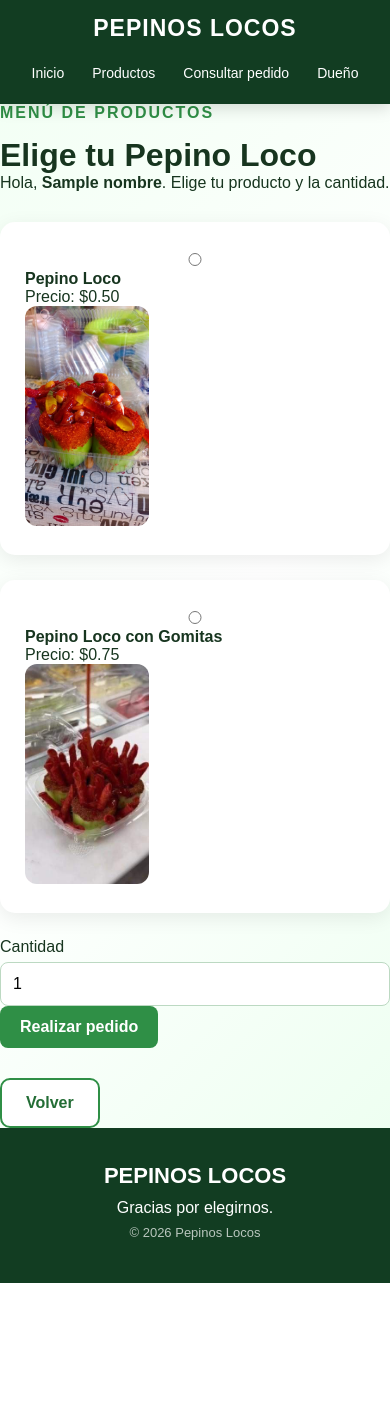
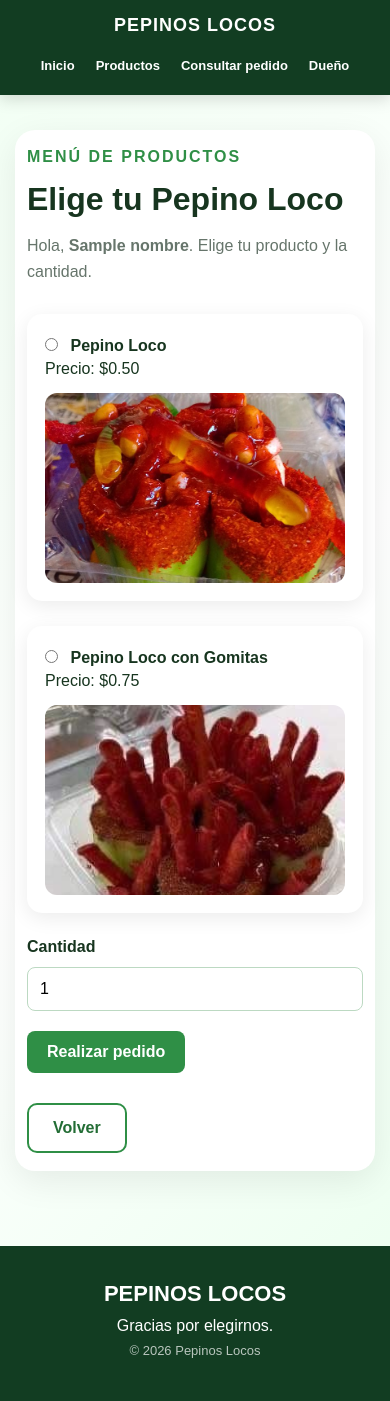
Before and after one commit to borjamarcela166-jpg/pepinos-locos, a Flask app: template templates/index.html in a window 390 px wide. Before the commit the page ends 1283 px from the top, so only its background shows below. Run offline with Flask 3, Linux system fonts and the light colour scheme; the template is opened without the code that fills it: most values are stand-ins (such as "Sample title", 1, 10 or a date in 2020).

Commit message:
Update estilo.css

```diff
--- a/static/estilo.css
+++ b/static/estilo.css
@@ -8,23 +8,20 @@
     padding: 0;
 }
 
+html {
+    scroll-behavior: smooth;
+}
 
 body {
-
     font-family: Arial, Helvetica, sans-serif;
-
-    background:
-        linear-gradient(
-            135deg,
-            #f1fff3,
-            #ffffff,
-            #eaffee
-        );
-
+    background: linear-gradient(
+        135deg,
+        #f1fff3,
+        #ffffff,
+        #eaffee
+    );
     color: #17351f;
-
     min-height: 100vh;
-
 }
 
 
@@ -33,59 +30,44 @@ body {
 ========================================= */
 
 .barra {
-
     width: 100%;
-
     background: #123d22;
-
     color: white;
 
     display: flex;
-
     justify-content: space-between;
-
     align-items: center;
 
     padding: 18px 7%;
 
     position: sticky;
+    top: 0;
+    left: 0;
 
-    top: 0;
+    z-index: 9999;
 
-    z-index: 1000;
-
-    box-shadow:
-        0 4px 15px rgba(0, 0, 0, 0.15);
-
+    box-shadow: 0 4px 15px rgba(0, 0, 0, 0.15);
 }
 
-
 .logo {
-
+    color: white;
     font-size: 23px;
-
     font-weight: bold;
-
     letter-spacing: 1px;
-
+    white-space: nowrap;
 }
 
-
 nav {
-
     display: flex;
-
     gap: 8px;
-
     align-items: center;
-
+    justify-content: center;
 }
 
-
 nav a {
+    display: inline-block;
 
     color: white;
-
     text-decoration: none;
 
     padding: 10px 15px;
@@ -93,16 +75,25 @@ nav a {
     border-radius: 8px;
 
     font-size: 15px;
+    font-weight: bold;
 
     transition: 0.3s;
+}
 
+nav a:hover {
+    background: #2f8f46;
 }
 
 
-nav a:hover {
+/* =========================================
+   CONTENIDO GENERAL
+========================================= */
 
-    background: #2f8f46;
+.contenido-pagina {
+    width: 100%;
+    min-height: 600px;
 
+    padding: 60px 20px;
 }
 
 
@@ -111,31 +102,22 @@ nav a:hover {
 ========================================= */
 
 .principal {
-
     min-height: 600px;
 
     display: flex;
-
     justify-content: space-between;
-
     align-items: center;
 
     gap: 60px;
 
     padding: 70px 10%;
-
 }
 
-
 .contenido-principal {
-
     max-width: 600px;
-
 }
 
-
 .pequeno {
-
     color: #2f8f46;
 
     font-weight: bold;
@@ -143,12 +125,9 @@ nav a:hover {
     letter-spacing: 2px;
 
     margin-bottom: 15px;
-
 }
 
-
 .contenido-principal h1 {
-
     font-size: 72px;
 
     line-height: 0.95;
@@ -156,19 +135,13 @@ nav a:hover {
     color: #123d22;
 
     margin-bottom: 25px;
-
 }
 
-
 .contenido-principal h1 span {
-
     color: #3c9f51;
-
 }
 
-
 .descripcion {
-
     font-size: 20px;
 
     line-height: 1.6;
@@ -178,7 +151,6 @@ nav a:hover {
     max-width: 500px;
 
     margin-bottom: 30px;
-
 }
 
 
@@ -187,18 +159,14 @@ nav a:hover {
 ========================================= */
 
 .botones-inicio {
-
     display: flex;
 
     gap: 15px;
 
     flex-wrap: wrap;
-
 }
 
-
 .boton-principal {
-
     display: inline-block;
 
     background: #2f8f46;
@@ -216,21 +184,15 @@ nav a:hover {
     transition: 0.3s;
 
     border: none;
-
 }
 
-
 .boton-principal:hover {
-
     background: #236d35;
 
     transform: translateY(-2px);
-
 }
 
-
 .boton-secundario {
-
     display: inline-block;
 
     background: white;
@@ -248,14 +210,10 @@ nav a:hover {
     border: 2px solid #2f8f46;
 
     transition: 0.3s;
-
 }
 
-
 .boton-secundario:hover {
-
     background: #eaffee;
-
 }
 
 
@@ -264,7 +222,6 @@ nav a:hover {
 ========================================= */
 
 .tarjeta-pepino {
-
     width: 330px;
 
     min-height: 360px;
@@ -287,14 +244,10 @@ nav a:hover {
     justify-content: center;
 
     align-items: center;
-
 }
 
-
 .circulo-pepino {
-
     width: 180px;
-
     height: 180px;
 
     border-radius: 50%;
@@ -304,7 +257,6 @@ nav a:hover {
     display: flex;
 
     align-items: center;
-
     justify-content: center;
 
     font-size: 90px;
@@ -314,27 +266,20 @@ nav a:hover {
     color: #2f8f46;
 
     margin-bottom: 25px;
-
 }
 
-
 .tarjeta-pepino h2 {
-
     color: #123d22;
 
     font-size: 28px;
 
     margin-bottom: 10px;
-
 }
 
-
 .tarjeta-pepino p {
-
     color: #66756b;
 
     line-height: 1.5;
-
 }
 
 
@@ -343,29 +288,22 @@ nav a:hover {
 ========================================= */
 
 .seccion-productos {
-
     text-align: center;
 
     padding: 70px 8%;
 
     background: white;
-
 }
 
-
 .seccion-productos h2 {
-
     font-size: 38px;
 
     color: #123d22;
 
     margin-bottom: 40px;
-
 }
 
-
 .tarjetas-productos {
-
     display: flex;
 
     justify-content: center;
@@ -375,7 +313,6 @@ nav a:hover {
     flex-wrap: wrap;
 
     margin-bottom: 35px;
-
 }
 
 
@@ -384,7 +321,6 @@ nav a:hover {
 ========================================= */
 
 .tarjeta-producto {
-
     width: 320px;
 
     background: #f6fff7;
@@ -396,22 +332,16 @@ nav a:hover {
     padding: 20px;
 
     transition: 0.3s;
-
 }
 
-
 .tarjeta-producto:hover {
-
     transform: translateY(-5px);
 
     box-shadow:
         0 10px 25px rgba(35, 109, 53, 0.12);
-
 }
 
-
 .imagen-producto {
-
     width: 100%;
 
     height: 220px;
@@ -421,91 +351,36 @@ nav a:hover {
     border-radius: 15px;
 
     margin-bottom: 20px;
-
 }
 
-
 .imagen-producto img {
-
     width: 100%;
 
     height: 100%;
 
     object-fit: cover;
-
 }
 
-
 .tarjeta-producto h3 {
-
     color: #123d22;
 
     font-size: 22px;
 
     margin-bottom: 12px;
-
 }
 
-
 .tarjeta-producto p {
-
     color: #66756b;
 
     line-height: 1.5;
 
     margin-bottom: 15px;
-
 }
 
-
 .tarjeta-producto strong {
-
     font-size: 25px;
 
     color: #2f8f46;
-
-}
-
-
-/* =========================================
-   PIE DE PÁGINA
-========================================= */
-
-footer {
-
-    background: #123d22;
-
-    color: white;
-
-    text-align: center;
-
-    padding: 35px 20px;
-
-}
-
-
-footer h3 {
-
-    font-size: 22px;
-
-    margin-bottom: 10px;
-
-}
-
-
-footer p {
-
-    margin-bottom: 8px;
-
-}
-
-
-.copyright {
-
-    opacity: 0.7;
-
-    font-size: 13px;
-
 }
 
 
@@ -514,17 +389,25 @@ footer p {
 ========================================= */
 
 form {
-
     max-width: 600px;
 
     margin: 30px auto;
-
 }
 
+label {
+    display: block;
+
+    margin-top: 15px;
+
+    margin-bottom: 5px;
+
+    font-weight: bold;
+
+    color: #17351f;
+}
 
 input,
 select {
-
     width: 100%;
 
     padding: 12px;
@@ -537,24 +420,20 @@ select {
 
     font-size: 16px;
 
+    background: white;
 }
-
 
 input:focus,
 select:focus {
-
     outline: none;
 
     border-color: #2f8f46;
 
     box-shadow:
         0 0 0 3px rgba(47, 143, 70, 0.12);
-
 }
 
-
 button {
-
     background: #2f8f46;
 
     color: white;
@@ -573,22 +452,59 @@ button {
 
     transition: 0.3s;
 
+    margin-top: 20px;
 }
 
-
 button:hover {
-
     background: #236d35;
 
+    transform: translateY(-1px);
 }
 
 
 /* =========================================
-   TARJETAS GENERALES
+   TARJETA DEL FORMULARIO
 ========================================= */
 
+.tarjeta-formulario {
+    max-width: 750px;
+
+    margin: 0 auto;
+
+    background: white;
+
+    padding: 35px;
+
+    border-radius: 20px;
+
+    box-shadow:
+        0 10px 35px rgba(0, 0, 0, 0.08);
+}
+
+.texto-formulario {
+    color: #66756b;
+
+    line-height: 1.6;
+
+    margin: 15px 0;
+}
+
+
+/* =========================================
+   PRODUCTOS DEL MENÚ
+========================================= */
+
+.productos {
+    display: flex;
+
+    justify-content: center;
+
+    gap: 30px;
+
+    flex-wrap: wrap;
+}
+
 .producto {
-
     background: white;
 
     max-width: 700px;
@@ -601,11 +517,19 @@ button:hover {
 
     box-shadow:
         0 5px 20px rgba(0, 0, 0, 0.08);
-
 }
 
+.productos .producto {
+    width: 320px;
 
-.producto img {
+    margin: 10px;
+
+    text-align: center;
+}
+
+.producto img,
+.productos .producto img {
+    width: 100%;
 
     max-width: 100%;
 
@@ -615,6 +539,28 @@ button:hover {
 
     border-radius: 12px;
 
+    display: block;
+
+    margin-top: 15px;
+}
+
+
+/* =========================================
+   RADIO BUTTONS
+========================================= */
+
+input[type="radio"] {
+    width: auto;
+
+    margin-right: 8px;
+
+    accent-color: #2f8f46;
+}
+
+.producto label {
+    cursor: pointer;
+
+    margin-top: 0;
 }
 
 
@@ -623,16 +569,12 @@ button:hover {
 ========================================= */
 
 .factura-body {
-
     background: #eef8f0;
 
     padding: 30px 15px;
-
 }
 
-
 .factura {
-
     max-width: 750px;
 
     margin: auto;
@@ -645,123 +587,84 @@ button:hover {
 
     box-shadow:
         0 10px 35px rgba(0, 0, 0, 0.1);
-
 }
 
-
 .factura-encabezado {
-
     text-align: center;
 
     margin-bottom: 25px;
-
 }
 
-
 .factura-encabezado h1 {
-
     color: #123d22;
-
 }
 
-
 .factura-encabezado p {
-
     color: #66756b;
-
 }
 
-
 .factura-info {
-
     display: flex;
 
     justify-content: space-between;
 
     gap: 20px;
-
 }
 
-
 .factura-info div {
-
     display: flex;
 
     flex-direction: column;
 
     gap: 5px;
-
 }
 
-
 .factura-info span {
-
     color: #777;
 
     font-size: 14px;
-
 }
 
-
 .linea {
-
     height: 1px;
 
     background: #dce9df;
 
     margin: 25px 0;
-
 }
 
-
 .factura h2 {
-
     color: #123d22;
 
     margin: 20px 0 10px;
-
 }
 
-
 .datos p {
-
     margin: 8px 0;
-
 }
 
-
 .factura table {
-
     width: 100%;
 
     border-collapse: collapse;
 
     margin-top: 15px;
-
 }
-
 
 .factura th,
 .factura td {
-
     padding: 12px;
 
     border-bottom: 1px solid #ddd;
 
     text-align: left;
-
 }
 
-
 .factura th {
-
     background: #f0faf2;
-
 }
 
-
 .total {
-
     display: flex;
 
     justify-content: space-between;
@@ -775,12 +678,9 @@ button:hover {
     padding-top: 20px;
 
     border-top: 2px solid #2f8f46;
-
 }
 
-
 .agradecimiento {
-
     text-align: center;
 
     color: #66756b;
@@ -788,21 +688,14 @@ button:hover {
     margin: 30px 0;
 
     line-height: 1.5;
-
 }
 
-
 .botones {
-
     text-align: center;
-
 }
 
-
 .botones a {
-
     text-decoration: none;
-
 }
 
 
@@ -811,59 +704,124 @@ button:hover {
 ========================================= */
 
 .confirmado {
-
     color: #2f8f46;
 
     font-weight: bold;
-
 }
 
-
 .pendiente {
-
     color: #c47b00;
 
     font-weight: bold;
-
 }
 
 
 /* =========================================
-   PRODUCTOS DEL MENÚ DEL CLIENTE
+   TABLAS DEL ADMIN
 ========================================= */
 
-.productos {
+table {
+    width: 100%;
 
-    display: flex;
+    border-collapse: collapse;
 
-    justify-content: center;
+    margin: 20px 0;
 
-    gap: 30px;
+    background: white;
+}
 
-    flex-wrap: wrap;
+th,
+td {
+    padding: 12px;
 
+    border-bottom: 1px solid #ddd;
+
+    text-align: left;
+}
+
+th {
+    background: #123d22;
+
+    color: white;
+}
+
+tr:hover {
+    background: #f6fff7;
 }
 
 
-.productos .producto {
+/* =========================================
+   MENSAJES DE ERROR
+========================================= */
 
-    width: 320px;
+.error {
+    color: #b42318;
 
-    margin: 10px;
+    background: #fff1f0;
+
+    border: 1px solid #f5c2c0;
+
+    padding: 12px;
+
+    border-radius: 8px;
+
+    margin: 15px 0;
+
+    font-weight: bold;
+}
+
+
+/* =========================================
+   MENSAJES DE ÉXITO
+========================================= */
+
+.exito {
+    color: #236d35;
+
+    background: #eaffee;
+
+    border: 1px solid #b9dfc0;
+
+    padding: 12px;
+
+    border-radius: 8px;
+
+    margin: 15px 0;
+
+    font-weight: bold;
+}
+
+
+/* =========================================
+   PIE DE PÁGINA
+========================================= */
+
+footer {
+    background: #123d22;
+
+    color: white;
 
     text-align: center;
 
+    padding: 35px 20px;
+
+    margin-top: 40px;
 }
 
+footer h3 {
+    font-size: 22px;
 
-.productos .producto img {
+    margin-bottom: 10px;
+}
 
-    width: 100%;
+footer p {
+    margin-bottom: 8px;
+}
 
-    height: 220px;
+.copyright {
+    opacity: 0.7;
 
-    object-fit: cover;
-
+    font-size: 13px;
 }
 
 
@@ -873,99 +831,130 @@ button:hover {
 
 @media (max-width: 800px) {
 
-
     .barra {
+        position: relative;
 
         flex-direction: column;
 
         gap: 15px;
 
         padding: 15px;
-
     }
 
+    .logo {
+        font-size: 20px;
+    }
 
     nav {
+        width: 100%;
 
         flex-wrap: wrap;
 
         justify-content: center;
 
+        gap: 5px;
     }
 
-
     nav a {
-
         font-size: 14px;
 
         padding: 8px 10px;
-
     }
 
-
     .principal {
-
         flex-direction: column;
 
         text-align: center;
 
         padding: 50px 20px;
-
     }
 
-
     .contenido-principal h1 {
-
         font-size: 52px;
-
     }
 
-
     .descripcion {
-
         margin-left: auto;
 
         margin-right: auto;
-
     }
 
-
     .botones-inicio {
-
         justify-content: center;
-
     }
 
-
     .tarjeta-pepino {
-
         width: 100%;
 
         max-width: 330px;
-
     }
 
-
     .tarjeta-producto {
-
         width: 100%;
 
         max-width: 350px;
-
     }
 
+    .contenido-pagina {
+        padding: 35px 15px;
+    }
+
+    .tarjeta-formulario {
+        padding: 22px 15px;
+    }
 
     .factura {
-
         padding: 20px;
-
     }
 
-
     .factura-info {
-
         flex-direction: column;
-
     }
 
+    .factura table {
+        font-size: 14px;
+    }
+
+    th,
+    td {
+        padding: 8px;
+    }
 }
+
+
+/* =========================================
+   PANTALLAS MUY PEQUEÑAS
+========================================= */
+
+@media (max-width: 450px) {
+
+    .logo {
+        font-size: 18px;
+    }
+
+    nav a {
+        font-size: 13px;
+
+        padding: 7px 8px;
+    }
+
+    .contenido-principal h1 {
+        font-size: 42px;
+    }
+
+    .descripcion {
+        font-size: 17px;
+    }
+
+    .producto {
+        padding: 18px;
+    }
+
+    .producto img {
+        height: 190px;
+    }
+
+    .tarjeta-formulario {
+        padding: 18px 12px;
+    }
+}
```
